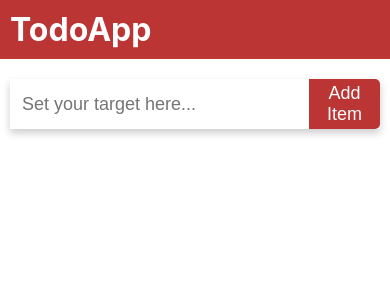
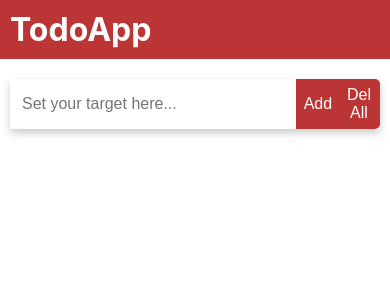
Before and after one commit to shaikhabdulsamad/reactTodoApp, a React (Create React App) app: page / in a window 390 px wide. Shown: the top 300 px of the page. Built offline with nearby package versions, Linux system fonts and the light colour scheme.

Commit message:
bugs fixed

```diff
--- a/src/App.css
+++ b/src/App.css
@@ -1,17 +1,7 @@
-/* .main{
-  background-image: url('https://media.istockphoto.com/photos/check-off-a-todo-list-with-a-black-pen-picture-id1212554542?k=20&m=1212554542&s=612x612&w=0&h=-oEdrogzLxoGXrFNKPSnTlqI7H2GQ8a8wL6P4YEKq1g=');
-background-repeat: no-repeat;
-background-size: cover;
-height: 100vh;
-background-blend-mode: soft-light; */
-/* } */
+
 .logo{
   background-color: rgb(187, 53, 53);
-  /* position: fixed;
-  top: 0;
-  left: 0;
-  right: 0; */
-  /* bottom: 0; */
+
 }
 .logo h1{
 color: white;
@@ -49,7 +39,7 @@ border: 2px solid rgb(187, 53, 53)
 
 
 .inputDiv > button{
-flex: 2;
+flex: 1;
 font-size: 18px;
 border: none;
 background-color: rgb(187, 53, 53);
@@ -60,7 +50,7 @@ transition-duration: 0.4s;
 text-decoration: none;
 overflow: hidden;
 cursor: pointer;
-border-radius: 0 5px 5px 0;
+/* border-radius: 0 5px 5px 0; */
 border: 2px solid transparent;
 }
 
@@ -86,7 +76,6 @@ border: 2px solid transparent;
 .listDiv{
   margin: 0 10px;
 margin-top: 20px;
-/* border: 2px solid black; */
 
 }
 
@@ -102,10 +91,11 @@ display: flex;
 font-size: 20px;
 /* padding: 10px; */
 margin-bottom: 10px;
-height: 50px;
+/* height: 50px; */
 background-color:white ;
 box-shadow: 0 4px 8px 0 rgba(0, 0, 0,0.2);
 border-radius:  5px;
+text-overflow: ellipsis;
 }
 .listDiv>ul>li>span{
 flex: 10;
@@ -121,12 +111,12 @@ border: 2px solid transparent;
 font-size: 18px;
 background-color:rgb(187, 53, 53) ;
 flex: 1;
-height: 100%;
+height: 50px;
 cursor: pointer;
 color: white;
 
 }
-.listDiv>ul>li>button:hover{
+.listDiv>ul>li>button:hover, .inputDiv > button:hover{
 border: 2px solid rgb(187, 53, 53);
 
 background-color:white ;
@@ -143,3 +133,12 @@ color: rgb(187, 53, 53);
 .delbtn{
   border-radius: 0 5px 5px 0
 }
+
+@media only screen and (max-width: 600px) {
+  .listDiv>ul>li>button, .inputDiv > input, .inputDiv > button, .listDiv>ul>li{
+  font-size: 16px;
+    }
+  .time{
+    font-size: 8px;
+  }
+}
--- a/src/App.js
+++ b/src/App.js
@@ -37,7 +37,8 @@ function App() {
       </div>
       <div className="inputDiv">
       <input value={value} onChange={(e) => setValue(e.target.value)}type="text" placeholder="Set your target here..." />
-      <button onClick={addTodo}>Add Item</button>
+      <button onClick={addTodo}>Add</button>
+      <button className="delbtn">Del All</button>
       </div>
       <div className="listDiv">
       <ul>
```
